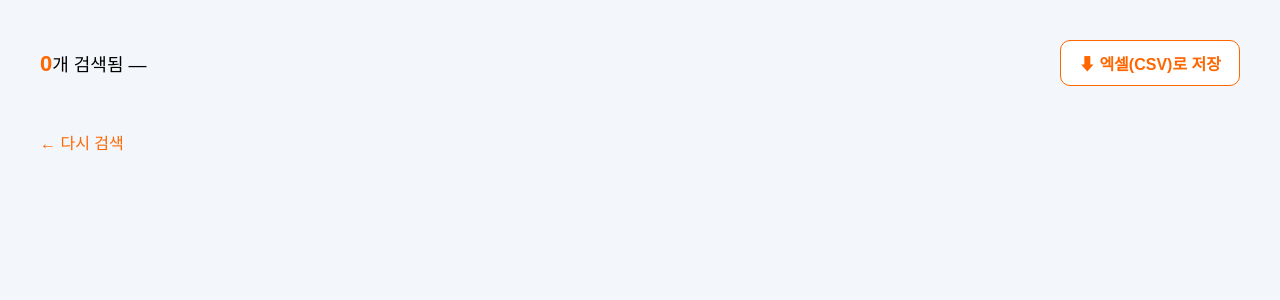
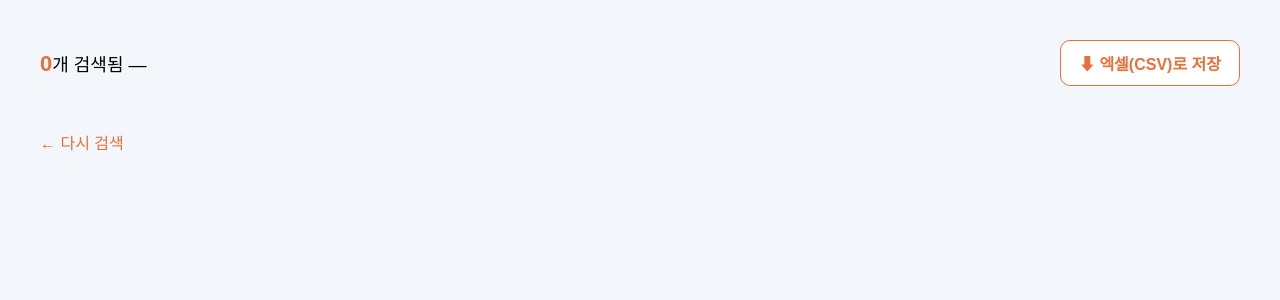
Before and after one commit to Doruco89/17-Personal-Project, a Flask app: page /search in a window 1280 px wide. Shown: the top 300 px of the page. Run offline with Flask 3, Linux system fonts and the light colour scheme.

Commit message:
person HW EV2

```diff
--- a/templates/index.html
+++ b/templates/index.html
@@ -13,7 +13,7 @@
         background: #f3f6fb;
       }
       .header {
-        background: #ff6600;
+        background: #e8703a;
         color: white;
         padding: 40px 40px 90px;
       }
@@ -63,7 +63,7 @@
         cursor: pointer;
       }
       .search-btn {
-        background: #ff6600;
+        background: #e8703a;
         color: white;
         border: none;
         padding: 10px 24px;
@@ -87,7 +87,7 @@
   <body>
     <div class="header">
       <div class="header-inner">
-        <h1>⛽ 실시간 주유소 가격 검색</h1>
+        <h1>⛽ 실시간 주유소 가격 검색 🚗</h1>
         <p>
           실시간 주유소 가격부터 24시간 운영, 세차장, 편의점 정보까지 한눈에
           찾아보세요. (Data by 오피넷)
--- a/templates/results.html
+++ b/templates/results.html
@@ -27,13 +27,13 @@
         font-size: 18px;
       }
       .result-count b {
-        color: #ff6600;
+        color: #e8703a;
         font-size: 22px;
       }
       .csv-btn {
         background: white;
-        border: 1px solid #ff6600;
-        color: #ff6600;
+        border: 1px solid #e8703a;
+        color: #e8703a;
         padding: 10px 18px;
         border-radius: 10px;
         text-decoration: none;
@@ -109,7 +109,7 @@
       .back-link {
         display: inline-block;
         margin-top: 24px;
-        color: #ff6600;
+        color: #e8703a;
         text-decoration: none;
       }
       .pagination {
@@ -152,7 +152,7 @@
           </div>
 
           <div class="card-addr">
-            📍
+            ⛽
             <a
               href="https://www.google.com/maps/search/?api=1&query={{ s['주소']|urlencode }}"
               target="_blank"
```
